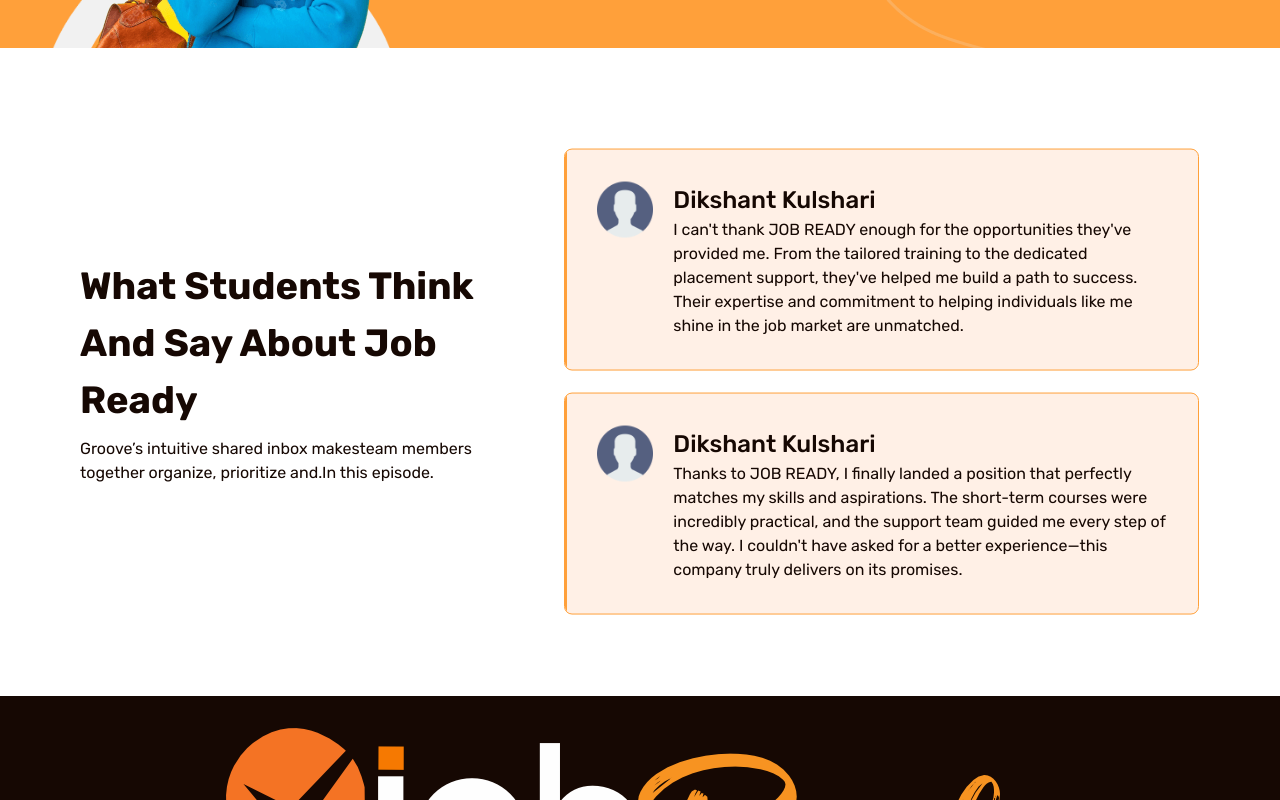
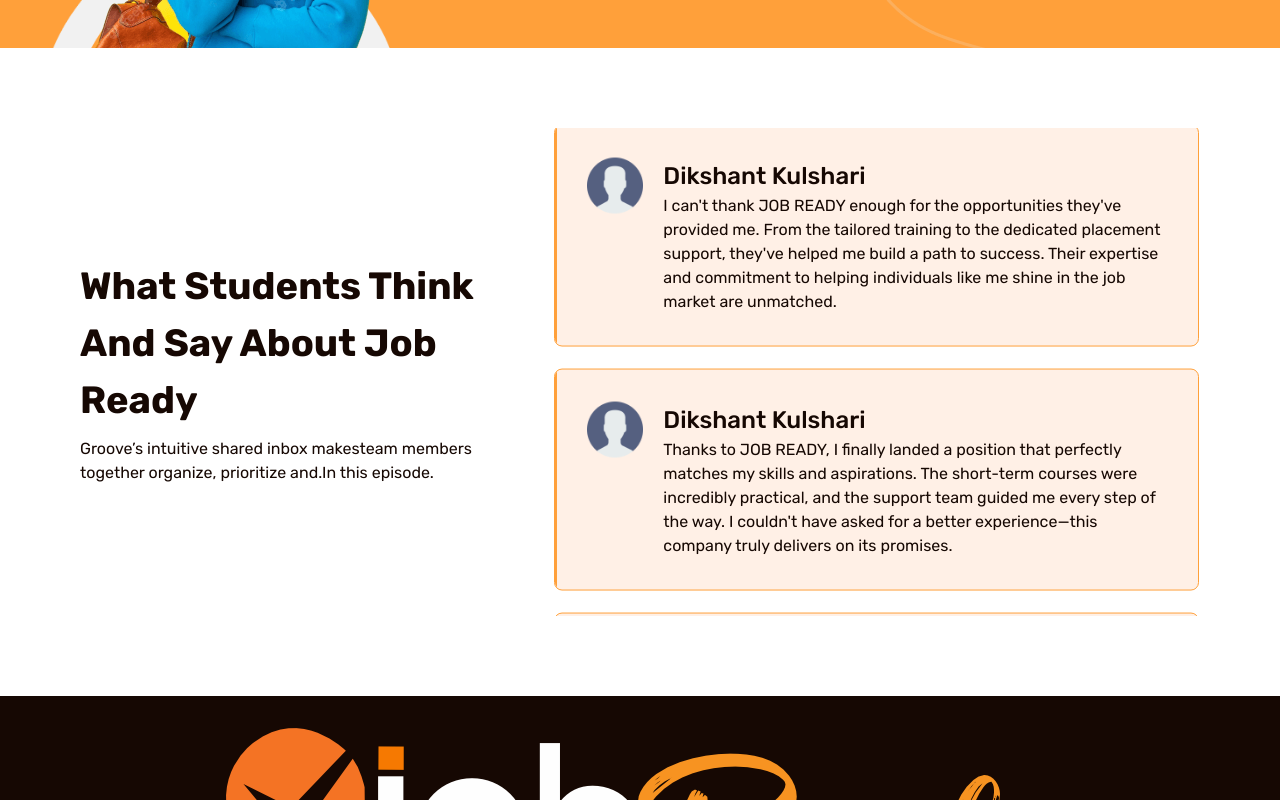
Before and after one commit to Himanshukumar2003/Job-Ready-Next, a Next.js app: page / in a window 1280 px wide. Shown: the part 3640-4440 px from the top of the page. Built offline with nearby package versions, Linux system fonts and the light colour scheme.

Commit message:
first commit

```diff
--- a/src/app/home/Testimonials.js
+++ b/src/app/home/Testimonials.js
@@ -104,15 +104,15 @@
   return (
     <div className='ptb60 '>
         <div className="container">
-            <div className="grid grid-cols-12 gap-x-10">
-                <div className="col-span-12 md:col-span-5">
+            <div className="grid grid-cols-12 gap-4">
+                <div className="col-span-12 lg:col-span-5">
                     <div className='flex items-center justify-center flex-col h-full'>
                         <h2 className='-text--theme-text-primary -text--theme-sm md:-text--theme-lg -font--theme-Extrabold capitalize mb10'>What Students Think and Say About Job Ready</h2>
                         <p className='-text--theme-text-primary'>Groove’s intuitive shared inbox makesteam members together
                         organize, prioritize and.In this episode.</p>
                     </div>
                 </div>
-                <div className="col-span-12 md:col-span-7">
+                <div className="col-span-12 lg:col-span-7">
                     <Slider {...settings}>
                         {TestimonialMaping.map((val, index)=>(
                             <div key={index}>
```
